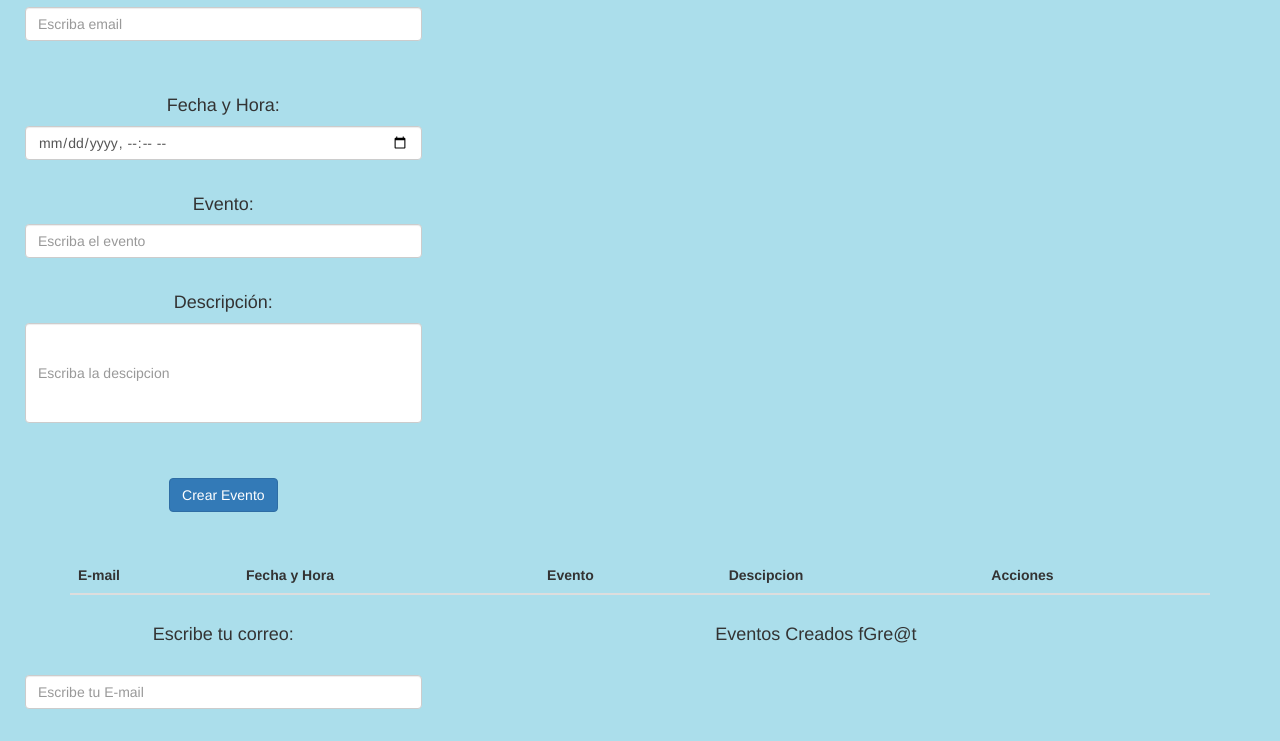
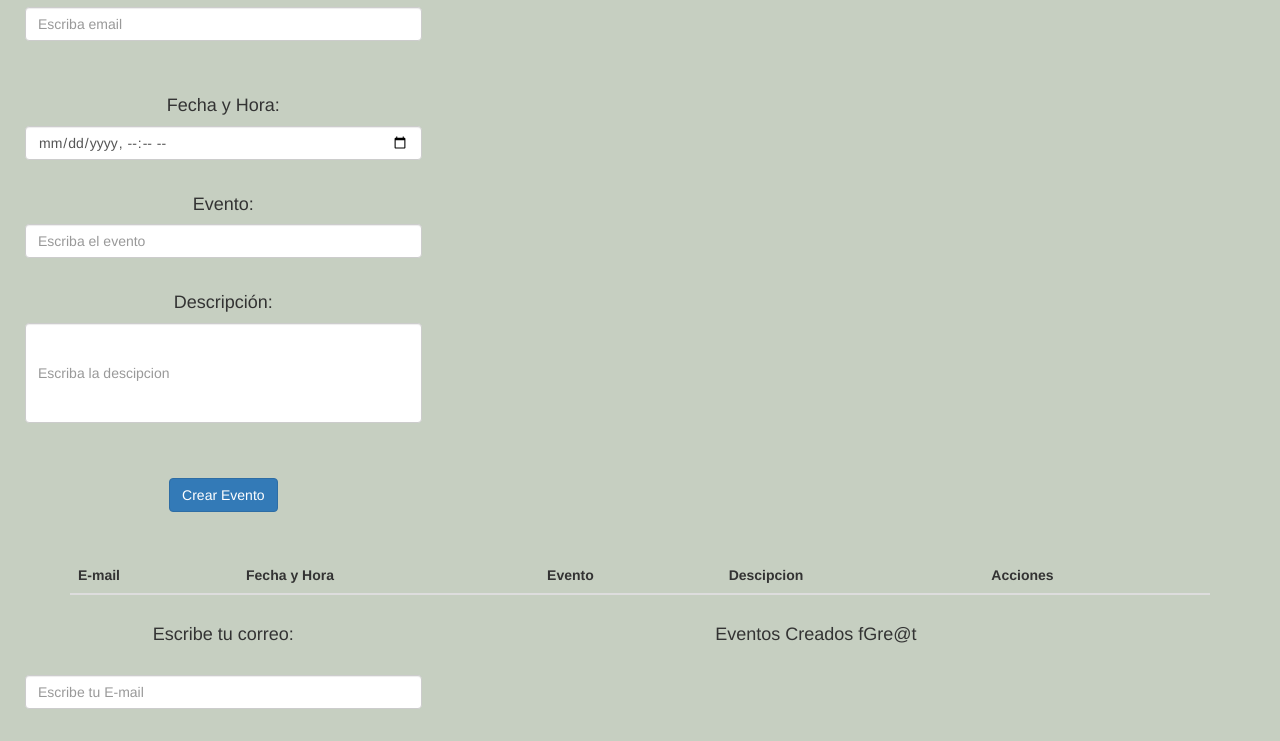
Before and after one commit to worldonlinegame/pfGreat, a website: page index.html in a window 1280 px wide. Shown: the part 453-1194 px from the top of the page. Drawn offline with nearby package versions, Linux system fonts and the light colour scheme; sample sign-in values are in the browser's storage.

Commit message:
mod background

```diff
--- a/css/style.css
+++ b/css/style.css
@@ -1,6 +1,6 @@
 
 body {
-  background-color: #abdeeb;
+  background-color: #c6cfc1;
 
   }
 
```
